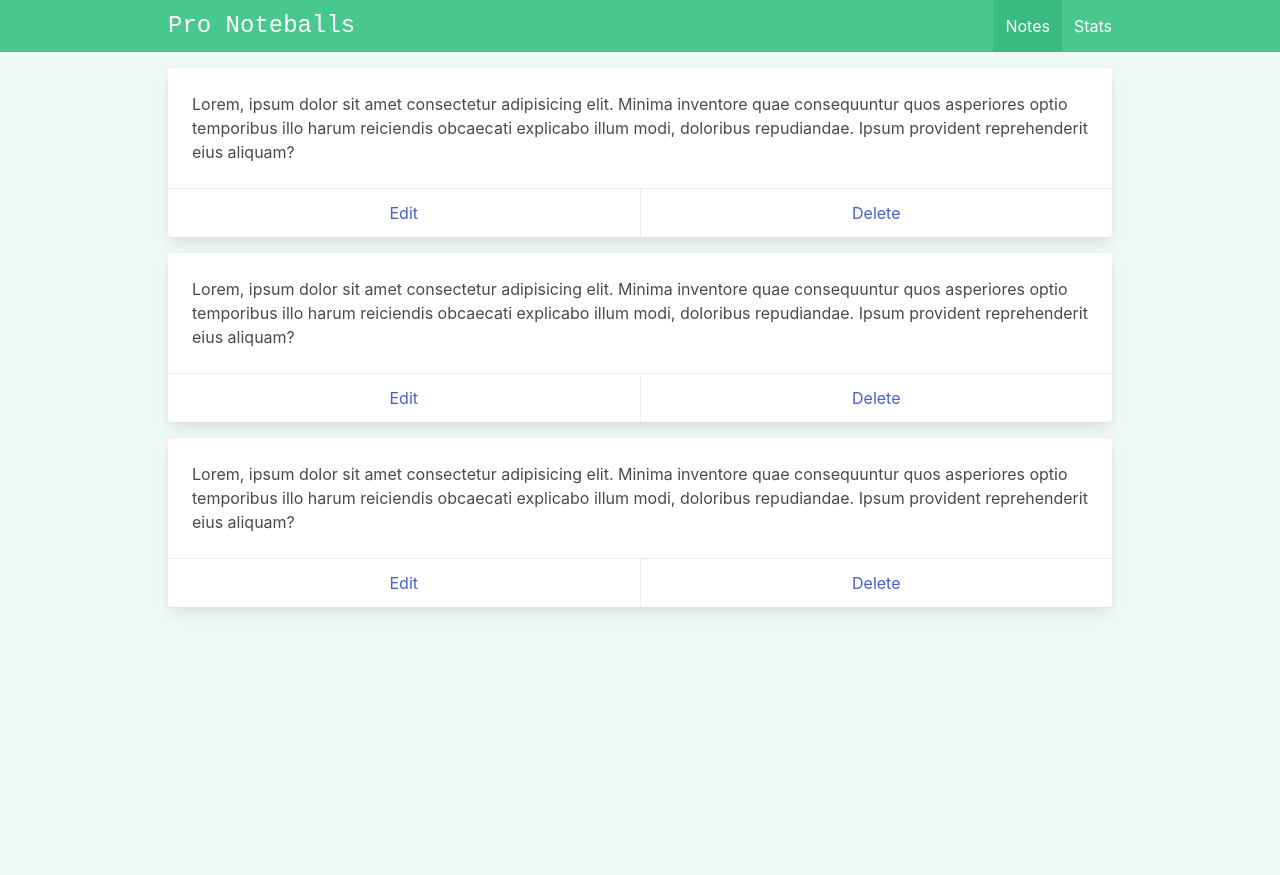
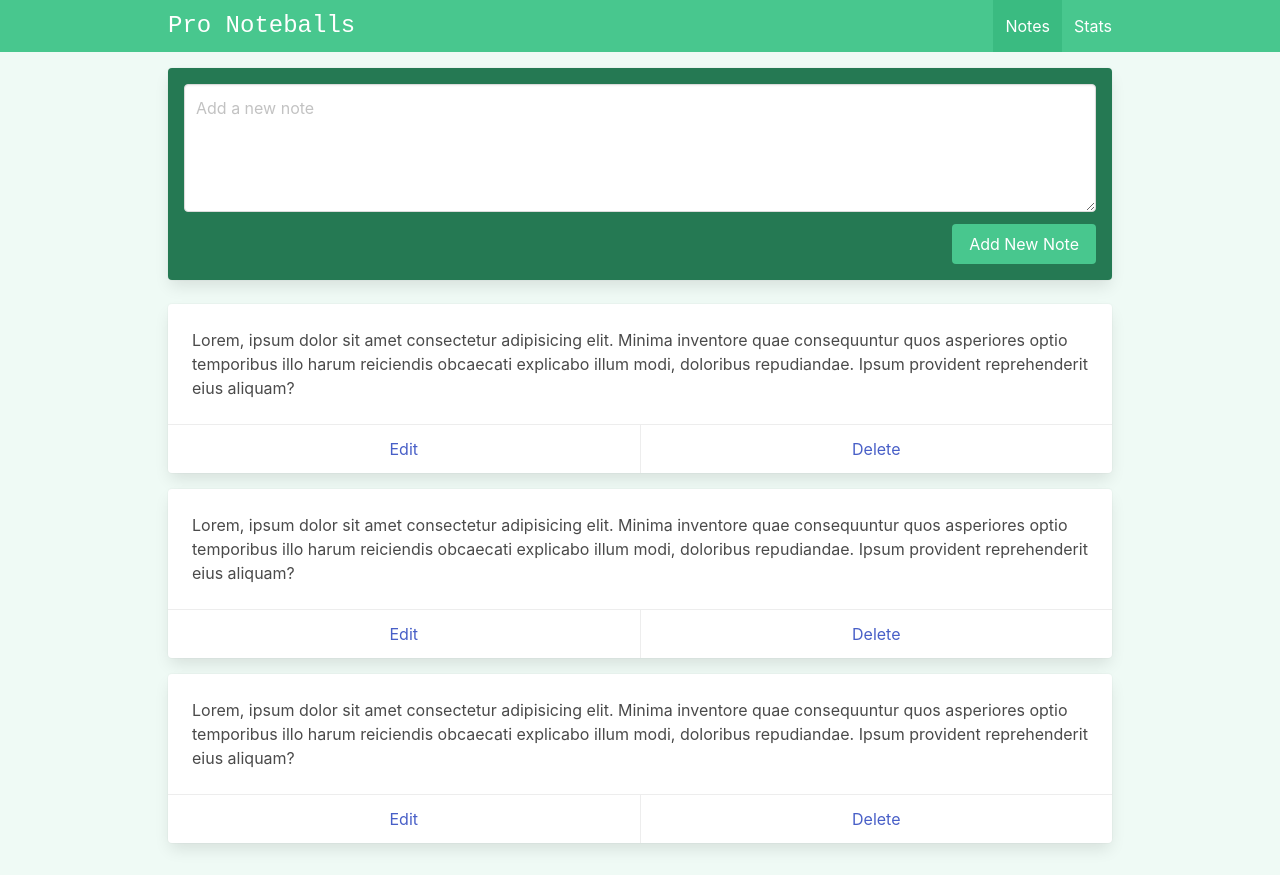
Before and after one commit to Saba-Var/Pro-Noteballs, a Vue app: page / in a window 1280 px wide. Before the commit the page ends 800 px from the top, so only its background shows below. Built offline with nearby package versions, Linux system fonts and the light colour scheme.

Commit message:
chore: create note form design

```diff
--- a/src/views/ViewNotes.vue
+++ b/src/views/ViewNotes.vue
@@ -1,12 +1,27 @@
 <script setup></script>
 
 <template>
+  <div class="notes">
+    <div class="card has-background-success-dark p-4 mb-5">
+      <div class="field">
+        <div class="control">
+          <textarea class="textarea" placeholder="Add a new note" />
+        </div>
+      </div>
+
+      <div class="field is-grouped is-grouped-right">
+        <div class="control">
+          <button class="button has-background-success is-link">Add New Note</button>
+        </div>
+      </div>
+    </div>
+
     <div class="card mb-4" v-for="i in [1, 2, 3]" :key="i">
       <div class="card-content">
         <div class="content">
-        Lorem, ipsum dolor sit amet consectetur adipisicing elit. Minima inventore quae consequuntur
-        quos asperiores optio temporibus illo harum reiciendis obcaecati explicabo illum modi,
-        doloribus repudiandae. Ipsum provident reprehenderit eius aliquam?
+          Lorem, ipsum dolor sit amet consectetur adipisicing elit. Minima inventore quae
+          consequuntur quos asperiores optio temporibus illo harum reiciendis obcaecati explicabo
+          illum modi, doloribus repudiandae. Ipsum provident reprehenderit eius aliquam?
         </div>
       </div>
       <footer class="card-footer">
@@ -14,4 +29,5 @@
         <a href="#" class="card-footer-item">Delete</a>
       </footer>
     </div>
+  </div>
 </template>
```
Lines whose indentation alone changed are shown as unchanged.
